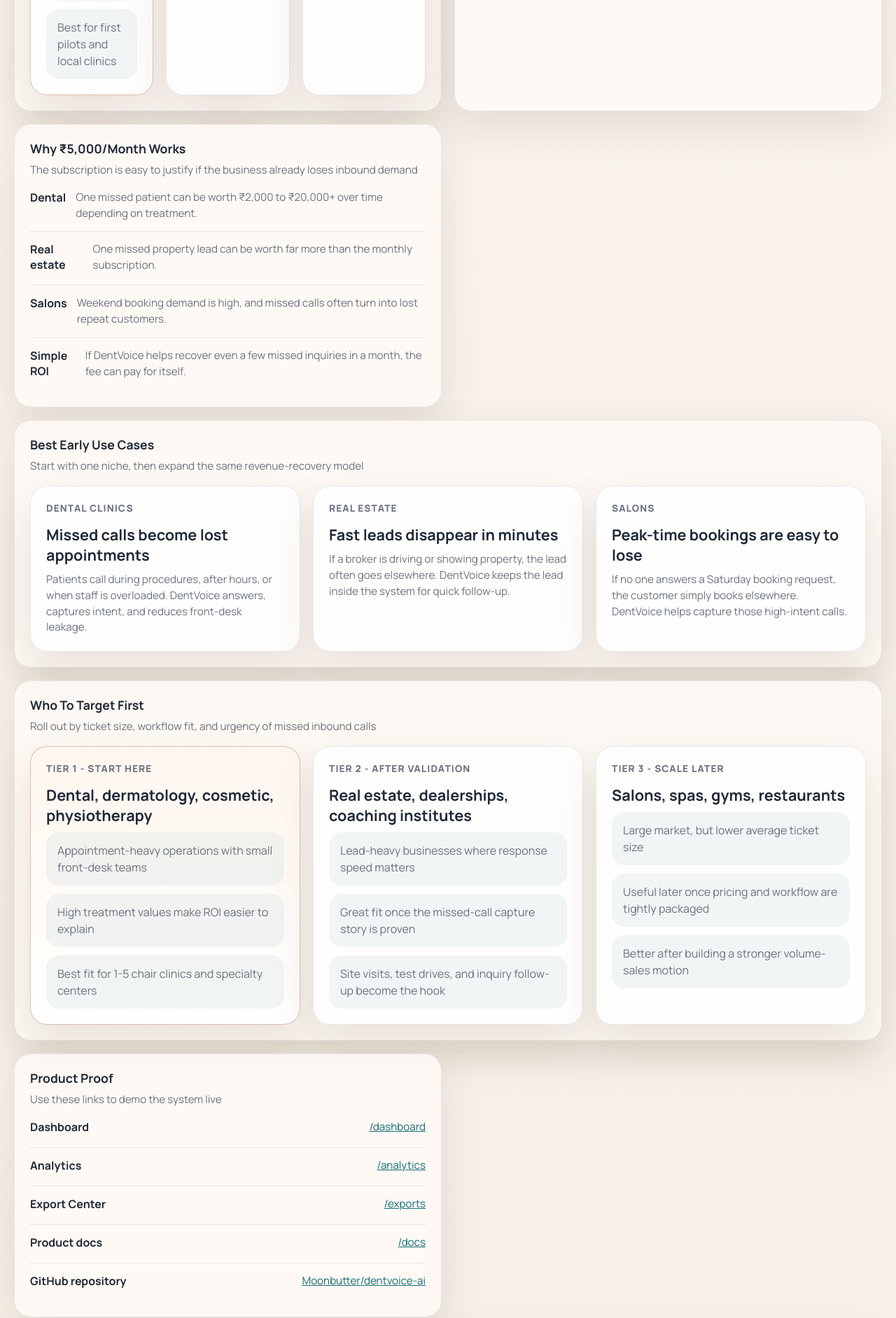
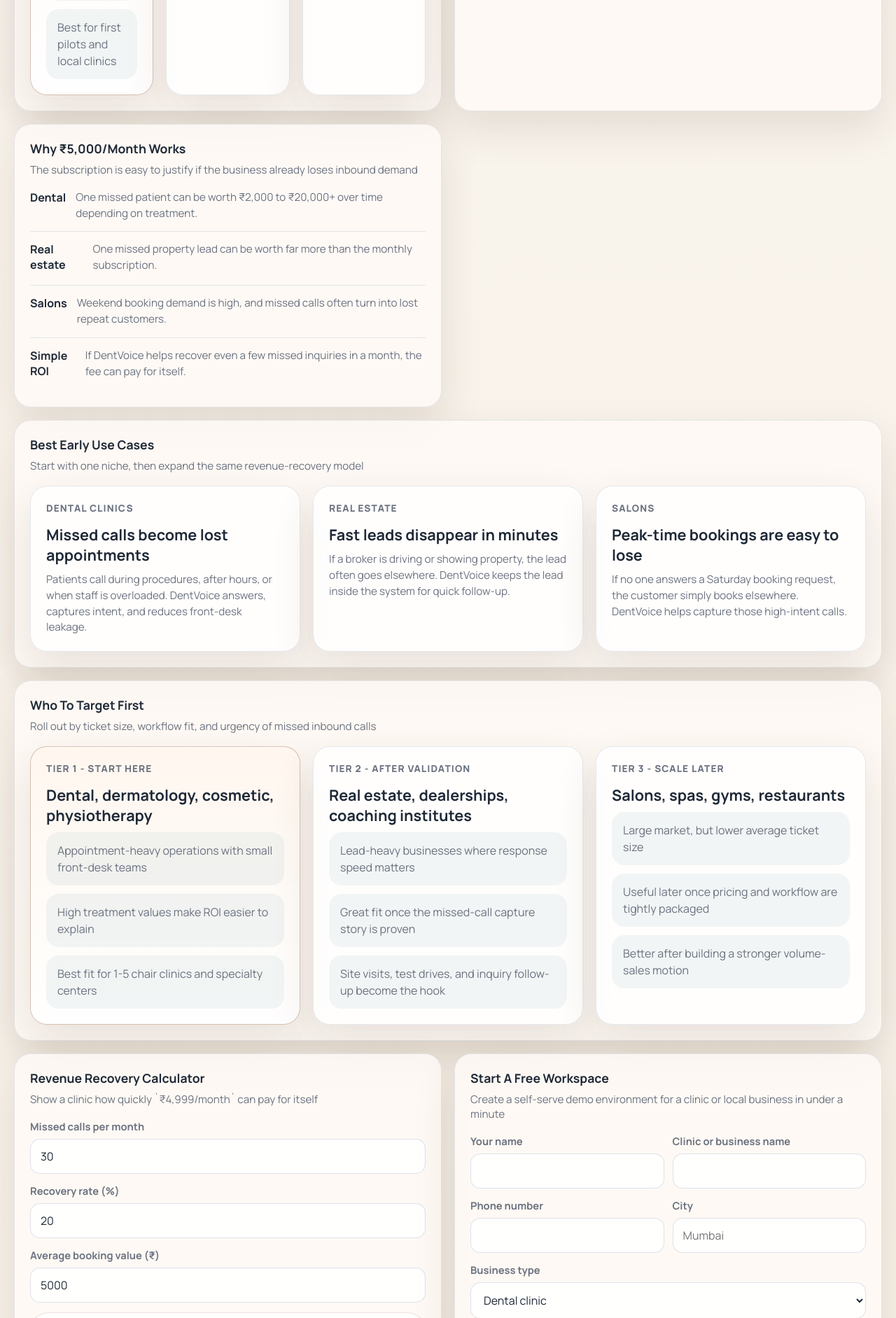
Before and after one commit to Moonbutter/dentvoice-ai, a FastAPI app: page / in a window 1280 px wide. Shown: the part 2133-4016 px from the top of the page at 70% size. Run offline with FastAPI, Linux system fonts and the light colour scheme; data comes from the database, SQL or seed files in the repository; data that the repository does not hold is empty.

Commit message:
Add self-serve signup and setup flow

```diff
--- a/app/main.py
+++ b/app/main.py
@@ -3,6 +3,7 @@ from __future__ import annotations
 import csv
 import io
 import json
+import re
 import sqlite3
 from collections import Counter, defaultdict
 from datetime import UTC, date, datetime, timedelta
@@ -104,7 +105,7 @@ class ClinicSettingsInput(BaseModel):
 
 BASE_DIR = Path(__file__).resolve().parent.parent
 DATABASE_PATH = BASE_DIR / "dentvoice.db"
-ASSET_VERSION = "20260530-5"
+ASSET_VERSION = "20260531-1"
 
 FAQS = [
     FAQAnswer(question="What are your clinic timings?", answer="We are open Monday to Saturday from 9 AM to 8 PM."),
@@ -470,6 +471,50 @@ def fetch_clinic_by_slug(slug: str) -> dict[str, str] | None:
             (slug,),
         ).fetchone()
         return dict(row) if row else None
+
+
+def create_clinic_workspace(
+    *,
+    slug: str,
+    clinic_name: str,
+    clinic_timings: str,
+    clinic_address: str,
+    brand_tagline: str,
+    accent_color: str,
+    logo_text: str,
+    working_days: str,
+    working_hours: str,
+) -> dict[str, object]:
+    with get_db() as db:
+        cursor = db.execute(
+            """
+            INSERT INTO clinics (slug, clinic_name, clinic_timings, clinic_address, brand_tagline, accent_color, logo_text, working_days, working_hours, auto_callback_enabled)
+            VALUES (?, ?, ?, ?, ?, ?, ?, ?, ?, 1)
+            """,
+            (slug, clinic_name, clinic_timings, clinic_address, brand_tagline, accent_color, logo_text, working_days, working_hours),
+        )
+        clinic_id = int(cursor.lastrowid)
+        admin_username = f"{slug}-admin"
+        receptionist_username = f"{slug}-desk"
+        db.execute(
+            "INSERT INTO clinic_users (clinic_id, username, password, role, display_name) VALUES (?, ?, ?, ?, ?)",
+            (clinic_id, admin_username, "dentvoice123", "admin", f"{clinic_name} Admin"),
+        )
+        db.execute(
+            "INSERT INTO clinic_users (clinic_id, username, password, role, display_name) VALUES (?, ?, ?, ?, ?)",
+            (clinic_id, receptionist_username, "dentvoice123", "receptionist", f"{clinic_name} Reception"),
+        )
+        for slot in default_slots({"working_hours": working_hours}):
+            db.execute("INSERT INTO slots (slot_date, slot_time, clinic_id) VALUES (?, ?, ?)", (slot["date"], slot["time"], clinic_id))
+        created_at = datetime.now(UTC).isoformat()
+        for index, item in enumerate(FAQS):
+            db.execute(
+                "INSERT INTO faq_entries (question, answer, sort_order, created_at, clinic_id) VALUES (?, ?, ?, ?, ?)",
+                (item.question, item.answer, index, created_at, clinic_id),
+            )
+        db.commit()
+    log_audit("create", "clinic", str(clinic_id), f"Created clinic workspace {clinic_name}.", clinic_id=clinic_id)
+    return {"clinic_id": clinic_id, "admin_username": admin_username, "receptionist_username": receptionist_username}
 
 
 def fetch_slots(clinic_id: int = 1) -> list[dict[str, str]]:
@@ -1215,6 +1260,21 @@ def valid_hex_color(value: str) -> bool:
     return all(character in "0123456789abcdefABCDEF" for character in value[1:])
 
 
+def slugify(value: str) -> str:
+    slug = re.sub(r"[^a-z0-9]+", "-", value.lower()).strip("-")
+    return slug or "clinic"
+
+
+def ensure_unique_slug(base_slug: str) -> str:
+    slug = slugify(base_slug)
+    suffix = 1
+    with get_db() as db:
+        while db.execute("SELECT 1 FROM clinics WHERE slug = ?", (slug,)).fetchone():
+            suffix += 1
+            slug = f"{slugify(base_slug)}-{suffix}"
+    return slug
+
+
 def normalize_branding(settings: dict[str, str]) -> dict[str, str]:
     accent = settings.get("accent_color", "#146c78")
     if not valid_hex_color(accent):
@@ -1224,6 +1284,18 @@ def normalize_branding(settings: dict[str, str]) -> dict[str, str]:
         "brand_tagline": settings.get("brand_tagline") or "AI receptionist for dental clinics",
         "accent_color": accent,
     }
+
+
+def build_default_tagline(clinic_name: str, business_type: str) -> str:
+    if business_type == "real_estate":
+        return f"AI front desk for {clinic_name} lead capture"
+    if business_type == "salon":
+        return f"AI booking desk for {clinic_name}"
+    if business_type == "dermatology":
+        return f"AI front desk for {clinic_name} consultations"
+    if business_type == "physiotherapy":
+        return f"AI appointment desk for {clinic_name}"
+    return f"AI front desk for {clinic_name}"
 
 
 def check_double_booking(preferred_date: str, preferred_time: str, *, exclude_appointment_id: str | None = None, clinic_id: int = 1) -> None:
@@ -1474,6 +1546,63 @@ def build_notifications(clinic_id: int = 1) -> list[dict[str, str]]:
     for item in fetch_reminders(limit=3, status="pending", clinic_id=clinic_id):
         notifications.append({"kind": "Pending reminder", "message": f"{item['patient_name']} has a pending {item['reminder_type'].replace('_', ' ')}.", "href": "/reminders"})
     return notifications[:6]
+
+
+def build_setup_progress(clinic_id: int = 1) -> dict[str, object]:
+    settings = fetch_clinic_settings(clinic_id)
+    slots = fetch_slots(clinic_id)
+    faqs = fetch_faq_entries(limit=50, clinic_id=clinic_id)
+    appointments = fetch_appointments(limit=50, clinic_id=clinic_id)
+    reminders = fetch_reminders(limit=50, clinic_id=clinic_id)
+    contacts = [item for item in fetch_contact_requests(limit=200) if item["clinic_name"].lower() == settings["clinic_name"].lower()]
+
+    steps = [
+        {
+            "label": "Brand the clinic page",
+            "done": bool(settings.get("brand_tagline") and settings.get("logo_text") and settings.get("accent_color")),
+            "hint": "Set the clinic name, tagline, logo text, and accent color so the landing page looks client-ready.",
+            "href": "#settings-form",
+        },
+        {
+            "label": "Define working hours",
+            "done": bool(settings.get("working_days") and settings.get("working_hours")),
+            "hint": "Working days and hours control slot generation and make the demo feel more real.",
+            "href": "#settings-form",
+        },
+        {
+            "label": "Review booking slots",
+            "done": len(slots) >= 3,
+            "hint": "Keep at least 3 live booking slots so the call workflow can always book a patient.",
+            "href": "#slot-form",
+        },
+        {
+            "label": "Customize FAQs",
+            "done": len(faqs) >= 4,
+            "hint": "Edit the receptionist answers so the workflow sounds specific to the clinic or business type.",
+            "href": "/dashboard#faq-manager",
+        },
+        {
+            "label": "Capture first appointments",
+            "done": len(appointments) >= 1,
+            "hint": "Seed demo data or create the first booking so analytics and reminders become visible.",
+            "href": "/dashboard",
+        },
+        {
+            "label": "Queue reminders",
+            "done": len(reminders) >= 1,
+            "hint": "Set up reminder workflows so the clinic can see confirmations and follow-up operations.",
+            "href": "/reminders",
+        },
+        {
+            "label": "Collect demand",
+            "done": len(contacts) >= 1,
+            "hint": "Use the public landing page to capture demo requests and prove the lead funnel works.",
+            "href": "/leads",
+        },
+    ]
+    completed = sum(1 for item in steps if item["done"])
+    percent = round((completed / len(steps)) * 100) if steps else 0
+    return {"steps": steps, "completed": completed, "total": len(steps), "percent": percent}
 
 
 def build_dashboard_context(request: Request | None = None, clinic_id: int | None = None) -> dict[str, object]:
@@ -1502,6 +1631,7 @@ def build_dashboard_context(request: Request | None = None, clinic_id: int | Non
         "current_clinic_id": active_clinic_id,
         "branding": branding,
         "notifications": build_notifications(active_clinic_id),
+        "setup_progress": build_setup_progress(active_clinic_id),
         "analytics": analytics,
         "chartjs_data": json.dumps(build_chartjs_datasets(analytics)),
         "analytics_charts": {
@@ -1521,6 +1651,7 @@ def build_dashboard_context(request: Request | None = None, clinic_id: int | Non
         "task_priorities": TASK_PRIORITIES,
         "contact_statuses": CONTACT_STATUSES,
         "current_role": get_current_role(request),
+        "session_display_name": request.session.get("dentvoice_display_name") if request else "",
         "asset_version": ASSET_VERSION,
     }
 
@@ -1564,6 +1695,18 @@ async def login_page(request: Request, next: str = Query(default="/dashboard"),
     context = build_dashboard_context(request)
     context.update({"next_url": next, "login_error": error})
     return templates.TemplateResponse(request, "login.html", context)
+
+
+@app.get("/setup", response_class=HTMLResponse)
+async def setup_page(request: Request) -> HTMLResponse:
+    redirect_response = require_authenticated_page(request)
+    if redirect_response:
+        return redirect_response
+    if get_current_role(request) != "admin":
+        return RedirectResponse(url="/dashboard", status_code=303)
+    context = build_dashboard_context(request)
+    context.update({"page_title": "Setup Workspace", "is_authenticated": True})
+    return templates.TemplateResponse(request, "setup.html", context)
 
 
 @app.post("/login")
@@ -1884,34 +2027,81 @@ async def create_clinic(
     require_admin(request)
     if not valid_hex_color(accent_color):
         raise HTTPException(status_code=400, detail="Accent color must be a valid hex value like #146c78.")
-    with get_db() as db:
-        cursor = db.execute(
-            """
-            INSERT INTO clinics (slug, clinic_name, clinic_timings, clinic_address, brand_tagline, accent_color, logo_text, working_days, working_hours, auto_callback_enabled)
-            VALUES (?, ?, ?, ?, ?, ?, ?, ?, ?, 1)
+    create_clinic_workspace(
+        slug=slug,
+        clinic_name=clinic_name,
+        clinic_timings=clinic_timings,
+        clinic_address=clinic_address,
+        brand_tagline=brand_tagline,
+        accent_color=accent_color,
+        logo_text=logo_text,
+        working_days=working_days,
+        working_hours=working_hours,
+    )
+    return JSONResponse({"message": "Clinic created"})
+
+
+@app.post("/api/trial-signup")
+async def create_trial_signup(
+    request: Request,
+    owner_name: str = Form(...),
+    clinic_name: str = Form(...),
+    phone_number: str = Form(...),
+    business_type: str = Form(...),
+    city: str = Form(...),
+) -> JSONResponse:
+    slug = ensure_unique_slug(clinic_name)
+    accent_map = {
+        "dental": "#146c78",
+        "dermatology": "#9b5de5",
+        "physiotherapy": "#2a9d8f",
+        "real_estate": "#c75c2a",
+        "salon": "#d97706",
+    }
+    clinic_address = f"{city} · Self-serve demo workspace"
+    workspace = create_clinic_workspace(
+        slug=slug,
+        clinic_name=clinic_name,
+        clinic_timings="Monday to Saturday, 9 AM to 8 PM",
+        clinic_address=clinic_address,
+        brand_tagline=build_default_tagline(clinic_name, business_type),
+        accent_color=accent_map.get(business_type, "#146c78"),
+        logo_text="DV",
+        working_days="Mon,Tue,Wed,Thu,Fri,Sat",
+        working_hours="09:00-20:00",
+    )
+    request_id = str(uuid4())
+    created_at = datetime.now(UTC).isoformat()
+    with get_db() as db:
+        db.execute(
+            """
+            INSERT INTO contact_requests (id, name, clinic_name, phone_number, message, created_at, status, owner_notes)
+            VALUES (?, ?, ?, ?, ?, ?, ?, ?)
             """,
-            (slug, clinic_name, clinic_timings, clinic_address, brand_tagline, accent_color, logo_text, working_days, working_hours),
-        )
-        clinic_id = int(cursor.lastrowid)
-        db.execute(
-            "INSERT INTO clinic_users (clinic_id, username, password, role, display_name) VALUES (?, ?, ?, ?, ?)",
-            (clinic_id, f"{slug}-admin", "dentvoice123", "admin", f"{clinic_name} Admin"),
-        )
-        db.execute(
-            "INSERT INTO clinic_users (clinic_id, username, password, role, display_name) VALUES (?, ?, ?, ?, ?)",
-            (clinic_id, f"{slug}-desk", "dentvoice123", "receptionist", f"{clinic_name} Reception"),
-        )
-        for slot in default_slots({"working_hours": working_hours}):
-            db.execute("INSERT INTO slots (slot_date, slot_time, clinic_id) VALUES (?, ?, ?)", (slot["date"], slot["time"], clinic_id))
-        created_at = datetime.now(UTC).isoformat()
-        for index, item in enumerate(FAQS):
-            db.execute(
-                "INSERT INTO faq_entries (question, answer, sort_order, created_at, clinic_id) VALUES (?, ?, ?, ?, ?)",
-                (item.question, item.answer, index, created_at, clinic_id),
-            )
+            (
+                request_id,
+                owner_name,
+                clinic_name,
+                phone_number,
+                f"Self-serve workspace signup\nBusiness type: {business_type}\nCity: {city}\nAuto-generated admin: {workspace['admin_username']}",
+                created_at,
+                "qualified",
+                "Auto-created from public self-serve signup.",
+            ),
+        )
         db.commit()
-    log_audit("create", "clinic", str(clinic_id), f"Created clinic workspace {clinic_name}.", clinic_id=clinic_id)
-    return JSONResponse({"message": "Clinic created"})
+    request.session["dentvoice_authenticated"] = True
+    request.session["dentvoice_clinic_id"] = int(workspace["clinic_id"])
+    request.session["dentvoice_role"] = "admin"
+    request.session["dentvoice_display_name"] = f"{clinic_name} Admin"
+    return JSONResponse(
+        {
+            "message": "Workspace created",
+            "redirect_url": "/setup",
+            "admin_username": workspace["admin_username"],
+            "password": "dentvoice123",
+        }
+    )
 
 
 @app.get("/api/available-slots")
--- a/static/app.js
+++ b/static/app.js
@@ -242,6 +242,42 @@ document.getElementById("contact-form")?.addEventListener("submit", async (event
   }
 });
 
+document.getElementById("trial-signup-form")?.addEventListener("submit", async (event) => {
+  event.preventDefault();
+  try {
+    const form = event.currentTarget;
+    const formData = new FormData(form);
+    const result = await postForm("/api/trial-signup", formData);
+    window.sessionStorage.setItem(
+      "dentvoice_toast",
+      `Workspace created. Admin login: ${result.admin_username} / ${result.password}`,
+    );
+    window.location.href = result.redirect_url || "/setup";
+  } catch (error) {
+    showToast(error.message, "error");
+  }
+});
+
+document.getElementById("roi-form")?.addEventListener("submit", (event) => {
+  event.preventDefault();
+  const form = event.currentTarget;
+  const missedCalls = Number(form.missed_calls.value || 0);
+  const recoveryRate = Number(form.recovery_rate.value || 0) / 100;
+  const bookingValue = Number(form.booking_value.value || 0);
+  const recoveredBookings = Math.round(missedCalls * recoveryRate);
+  const recoveredRevenue = recoveredBookings * bookingValue;
+  const profitAfterSoftware = recoveredRevenue - 4999;
+  const target = document.getElementById("roi-result");
+  if (!target) {
+    return;
+  }
+  target.innerHTML = `
+    <strong>Estimated recovered revenue: ₹${recoveredRevenue.toLocaleString("en-IN")}</strong>
+    <p class="message-paragraph">If you recover about ${recoveredBookings} bookings from ${missedCalls} missed calls, DentVoice can create roughly ₹${recoveredRevenue.toLocaleString("en-IN")} in value.</p>
+    <p class="message-paragraph">After a ₹4,999 monthly subscription, that leaves an estimated ₹${profitAfterSoftware.toLocaleString("en-IN")} in recovered upside.</p>
+  `;
+});
+
 document.querySelectorAll(".contact-request-form").forEach((form) => {
   form.addEventListener("submit", async (event) => {
     event.preventDefault();
--- a/templates/dashboard.html
+++ b/templates/dashboard.html
@@ -37,6 +37,7 @@
         <a class="secondary-button link-button" href="/analytics">Analytics</a>
         <a class="secondary-button link-button" href="/calendar">Calendar</a>
         <a class="secondary-button link-button" href="/patients">Patients</a>
+        <a class="secondary-button link-button" href="/setup">Setup</a>
         <a class="secondary-button link-button" href="/inbox">Inbox</a>
         <a class="secondary-button link-button" href="/reminders">Reminders</a>
         <a class="secondary-button link-button" href="/leads">Leads</a>
--- a/templates/landing.html
+++ b/templates/landing.html
@@ -26,12 +26,13 @@
         <div class="hero-actions">
           {% if is_authenticated %}
             <a class="primary-button link-button" href="/dashboard">Open Live Dashboard</a>
+            <a class="secondary-button link-button" href="/setup">Workspace Setup</a>
           {% else %}
-            <a class="primary-button link-button" href="/login">Clinic Login</a>
+            <a class="primary-button link-button" href="#trial-signup">Start Free Workspace</a>
+            <a class="secondary-button link-button" href="/login">Clinic Login</a>
           {% endif %}
           <a class="secondary-button link-button" href="#pricing">View Pricing</a>
           <a class="secondary-button link-button" href="#industries">Use Cases</a>
-          <a class="secondary-button link-button" href="https://github.com/Moonbutter/dentvoice-ai">View GitHub</a>
         </div>
         <div class="hero-meta">
           <span>{{ stats.appointments }} saved appointments</span>
@@ -238,6 +239,56 @@
 
       <article class="panel">
         <div class="panel-header">
+          <h2>Revenue Recovery Calculator</h2>
+          <p>Show a clinic how quickly `₹4,999/month` can pay for itself</p>
+        </div>
+        <div class="panel-body">
+          <form id="roi-form" class="stack-form">
+            <label><span>Missed calls per month</span><input type="number" name="missed_calls" min="0" value="30" required></label>
+            <label><span>Recovery rate (%)</span><input type="number" name="recovery_rate" min="0" max="100" value="20" required></label>
+            <label><span>Average booking value (₹)</span><input type="number" name="booking_value" min="0" value="5000" required></label>
+            <button type="submit" class="secondary-button">Calculate ROI</button>
+          </form>
+          <div id="roi-result" class="card-form top-gap">
+            <strong>Estimated recovered revenue: ₹30,000</strong>
+            <p class="message-paragraph">With 30 missed calls, a 20% recovery rate, and a ₹5,000 average booking, DentVoice can help recover about 6 bookings.</p>
+          </div>
+        </div>
+      </article>
+
+      <article class="panel" id="trial-signup">
+        <div class="panel-header">
+          <h2>Start A Free Workspace</h2>
+          <p>Create a self-serve demo environment for a clinic or local business in under a minute</p>
+        </div>
+        <div class="panel-body">
+          <form id="trial-signup-form" class="stack-form">
+            <div class="split-grid">
+              <label><span>Your name</span><input name="owner_name" required></label>
+              <label><span>Clinic or business name</span><input name="clinic_name" required></label>
+            </div>
+            <div class="split-grid">
+              <label><span>Phone number</span><input name="phone_number" required></label>
+              <label><span>City</span><input name="city" placeholder="Mumbai" required></label>
+            </div>
+            <label>
+              <span>Business type</span>
+              <select name="business_type">
+                <option value="dental">Dental clinic</option>
+                <option value="dermatology">Dermatology / cosmetic clinic</option>
+                <option value="physiotherapy">Physiotherapy clinic</option>
+                <option value="real_estate">Real estate</option>
+                <option value="salon">Salon / spa</option>
+              </select>
+            </label>
+            <button type="submit" class="primary-button">Create Free Workspace</button>
+          </form>
+          <p class="message-paragraph top-gap-inline">This creates a branded workspace, starter slots, FAQ templates, and admin access automatically. Perfect for demos, pilots, and local outreach.</p>
+        </div>
+      </article>
+
+      <article class="panel">
+        <div class="panel-header">
           <h2>Product Proof</h2>
           <p>Use these links to demo the system live</p>
         </div>
--- a/templates/login.html
+++ b/templates/login.html
@@ -34,6 +34,10 @@
           <label><span>Password</span><input type="password" name="password" required></label>
           <button type="submit" class="primary-button">Log In</button>
         </form>
+        <div class="row-actions top-gap-inline">
+          <a class="link-inline" href="/#trial-signup">Start free workspace</a>
+          <a class="link-inline" href="/#pricing">View pricing</a>
+        </div>
         <div class="auth-help">
           <strong>Default local logins</strong>
           <span>Admin: admin / dentvoice123</span>
```
Also changed, not shown: templates/setup.html (added, +194 -0 lines), README.md, static/manifest.webmanifest.
